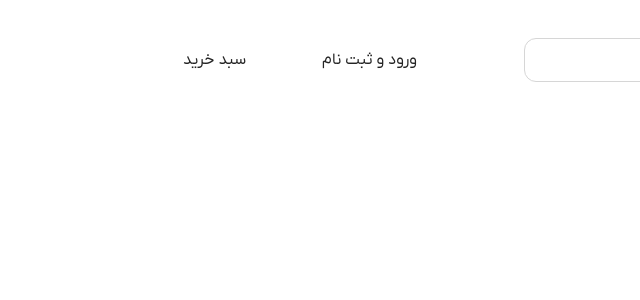
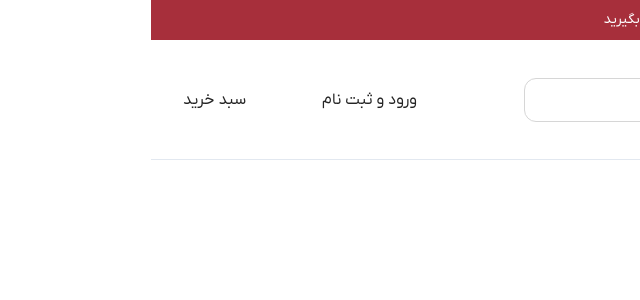
Before and after one commit to erfunit/customme, a Next.js app: page / in a window 1280 px wide. Shown: the top 300 px of the page, without its empty margins (640-1280 px from the left). Built offline with nearby package versions, Linux system fonts and the light colour scheme.

Commit message:
feat: top banner added (static)

```diff
--- a/src/app/page.tsx
+++ b/src/app/page.tsx
@@ -1,10 +1,15 @@
 import Navbar from "@/components/layout/navbar";
+import TopBanner from "@/components/layout/top-banner";
 
 export default function Page() {
   return (
-    <main className="container">
+    <div className="w-screen min-h-screen ">
+      <TopBanner />
       <Navbar />
-      <h1 className="heading-1 container">سلام!</h1>
-    </main>
+      <hr className="h-[1px] w-full bg-gray-4" />
+      <main className="">
+        <h1 className="heading-1 container">سلام!</h1>
+      </main>
+    </div>
   );
 }
--- a/src/components/layout/navbar.tsx
+++ b/src/components/layout/navbar.tsx
@@ -5,7 +5,7 @@ import React from "react";
 
 const Navbar = () => {
   return (
-    <header className="flex justify-between items-center py-32">
+    <header className="flex justify-between items-center py-32 container">
       <div>
         <Image
           src="/logo/header.svg"
--- /dev/null
+++ b/src/components/layout/top-banner.tsx
@@ -0,0 +1,11 @@
+import React from "react";
+
+const TopBanner = () => {
+  return (
+    <div className="w-full bg-primary text-white h-40 flex justify-center items-center body-4">
+      با عضویت در کاستومی، اولین سفارش خود را ” رایگان” تحویل بگیرید
+    </div>
+  );
+};
+
+export default TopBanner;
```
